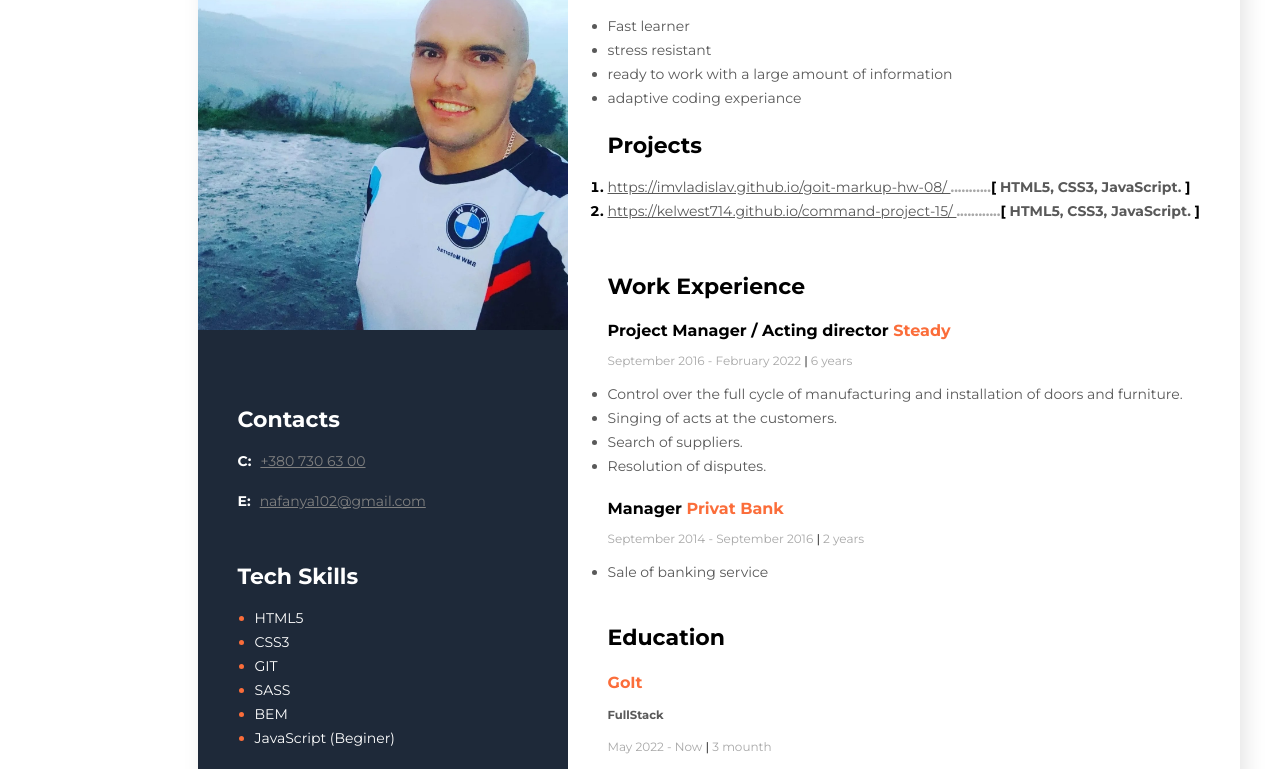
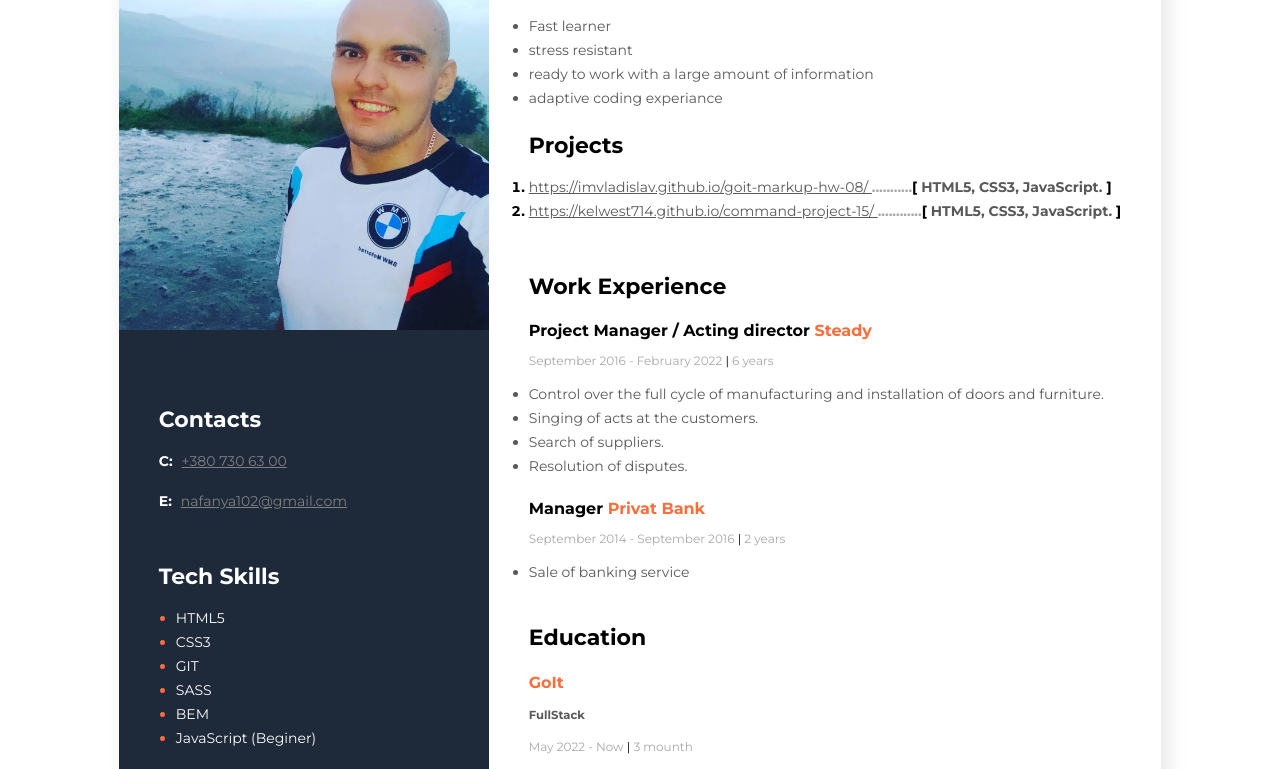
Before and after one commit to ImVladislav/cv-gladyshko-vladislav, a plain HTML site: page index.html in a window 1280 px wide. Shown: the part 178-947 px from the top of the page. Drawn offline with Linux system fonts and the light colour scheme.

Commit message:
Add files via upload

```diff
--- a/styles/styles.css
+++ b/styles/styles.css
@@ -6,8 +6,7 @@
 .main{
     display: flex;
     flex-direction: row-reverse;
-
-    width: 1200px;
+    justify-content: center;
     margin: 0 auto;
     }
 
```
